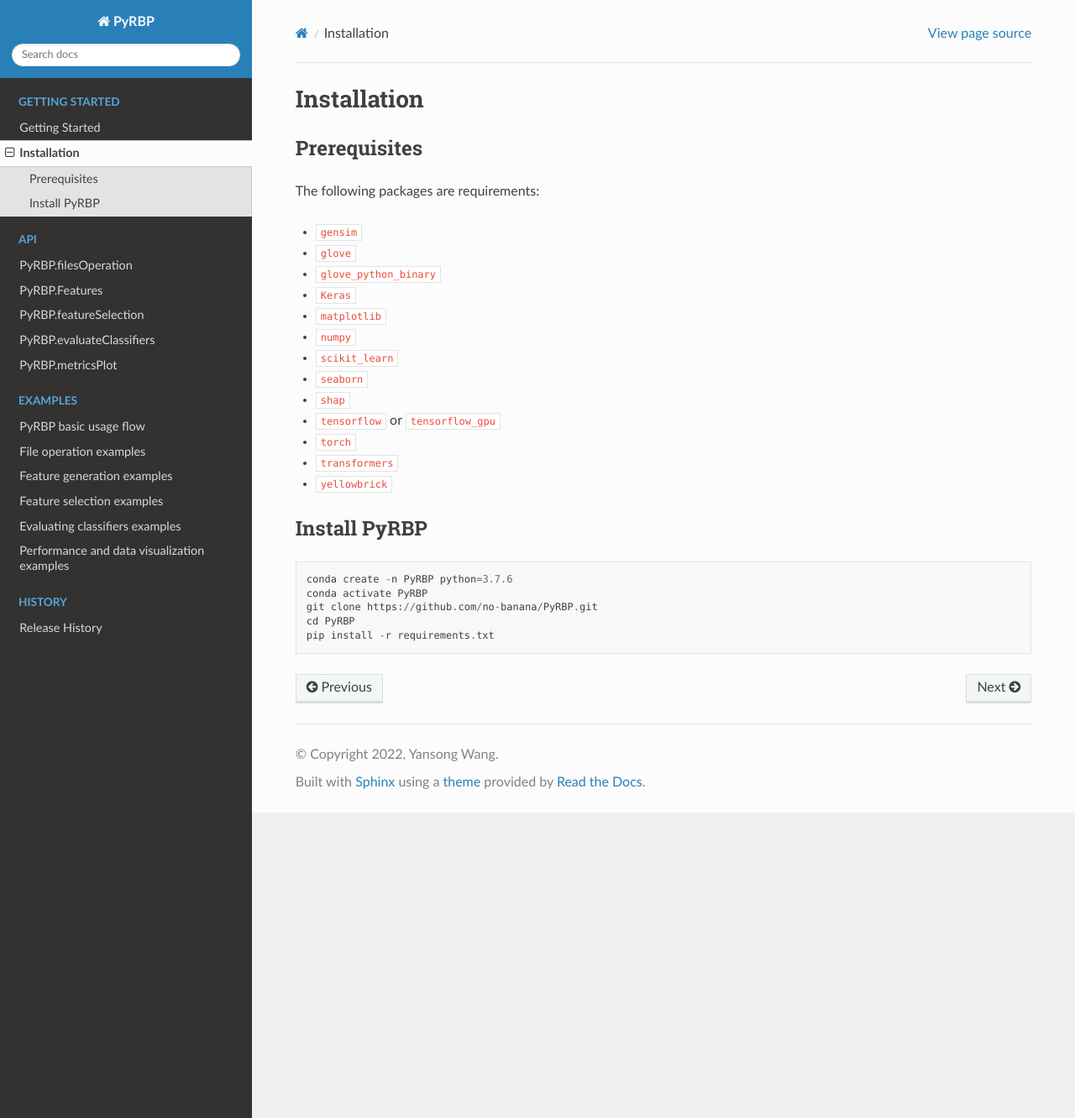
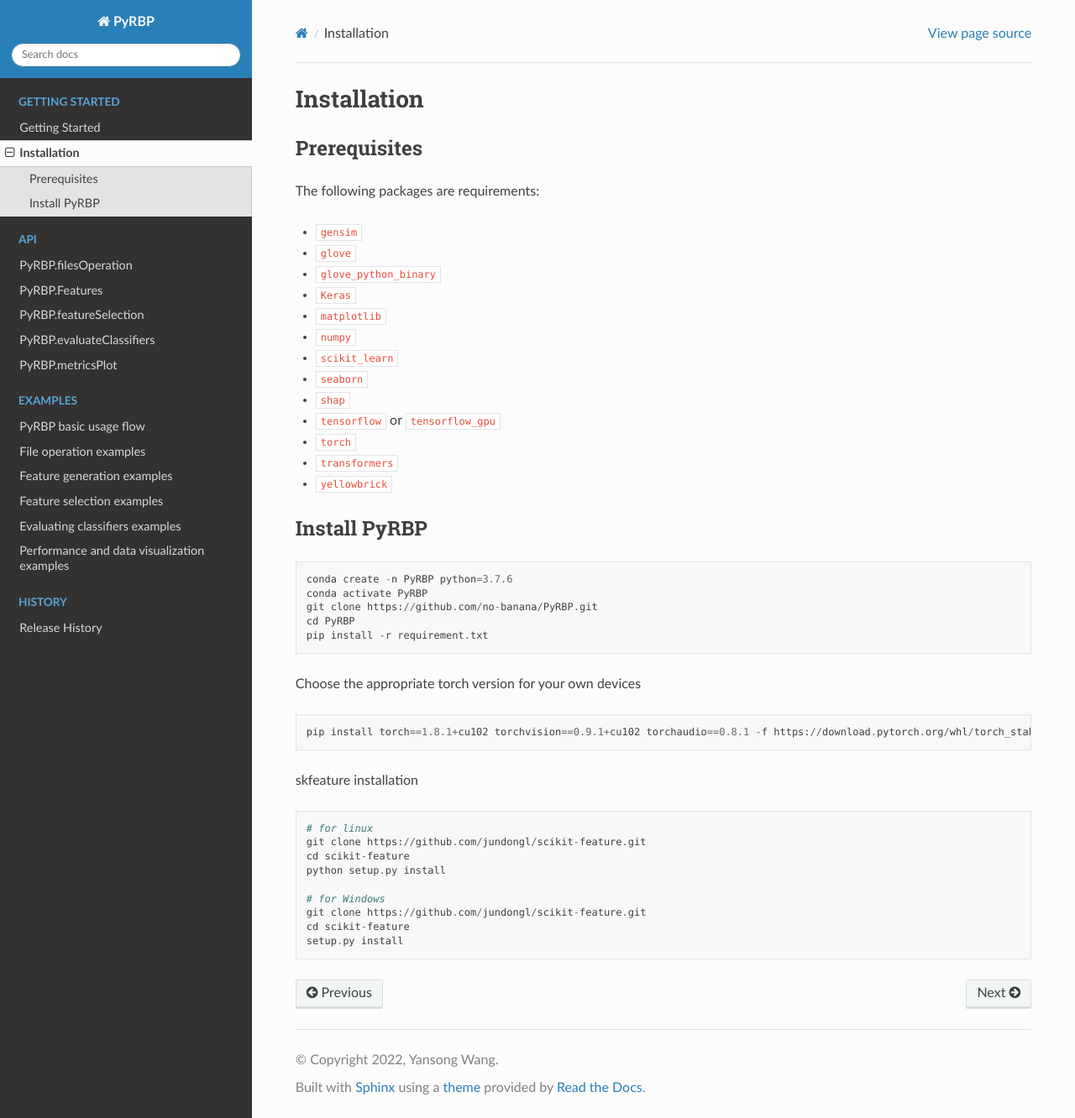
Before and after one commit to no-banana/PyRBP, a Sphinx documentation site: the page built from docs/source/Installation.rst, in a window 1280 px wide and 1332 px high. Shown: the whole window at 84% size. Built offline with Sphinx 7.4.7 and the Read the Docs theme 2.0.0, drawn with Linux system fonts in a browser that asks for light colours.

Commit message:
Add files via upload

```diff
--- a/docs/source/Installation.rst
+++ b/docs/source/Installation.rst
@@ -27,4 +27,25 @@ Install PyRBP
     conda activate PyRBP
     git clone https://github.com/no-banana/PyRBP.git
     cd PyRBP
-    pip install -r requirements.txt
+    pip install -r requirement.txt
+
+Choose the appropriate torch version for your own devices
+
+::
+
+    pip install torch==1.8.1+cu102 torchvision==0.9.1+cu102 torchaudio==0.8.1 -f https://download.pytorch.org/whl/torch_stable.html
+
+
+skfeature installation
+
+::
+
+    # for linux
+    git clone https://github.com/jundongl/scikit-feature.git
+    cd scikit-feature
+    python setup.py install
+
+    # for Windows
+    git clone https://github.com/jundongl/scikit-feature.git
+    cd scikit-feature
+    setup.py install
```
